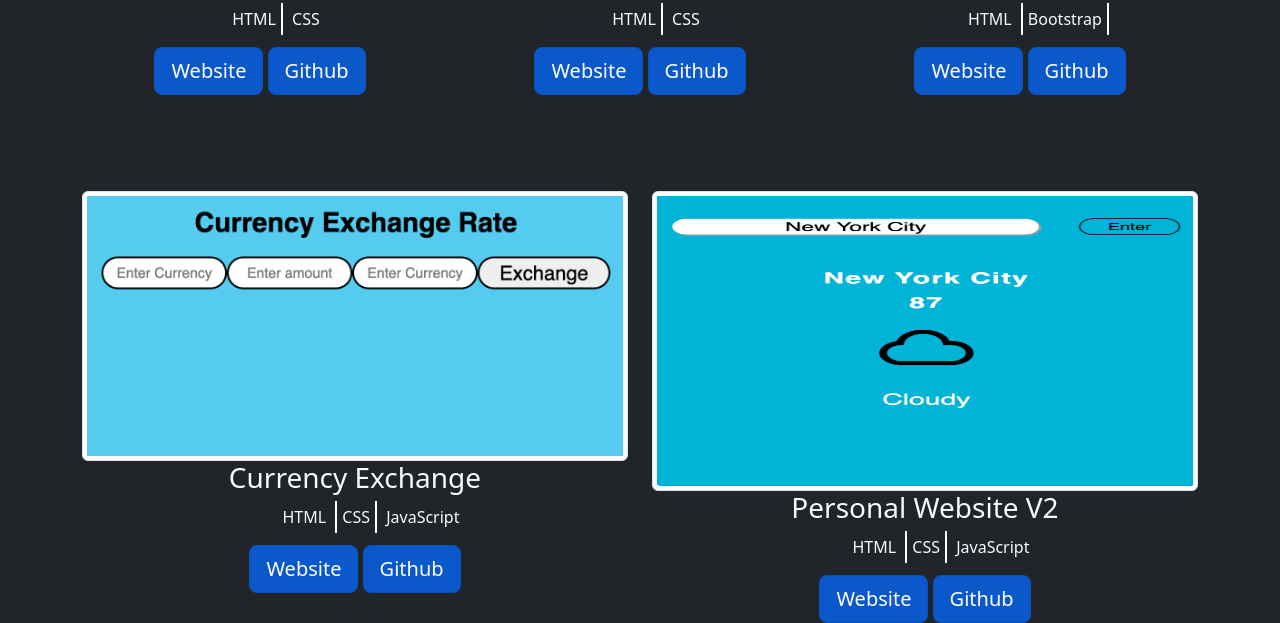
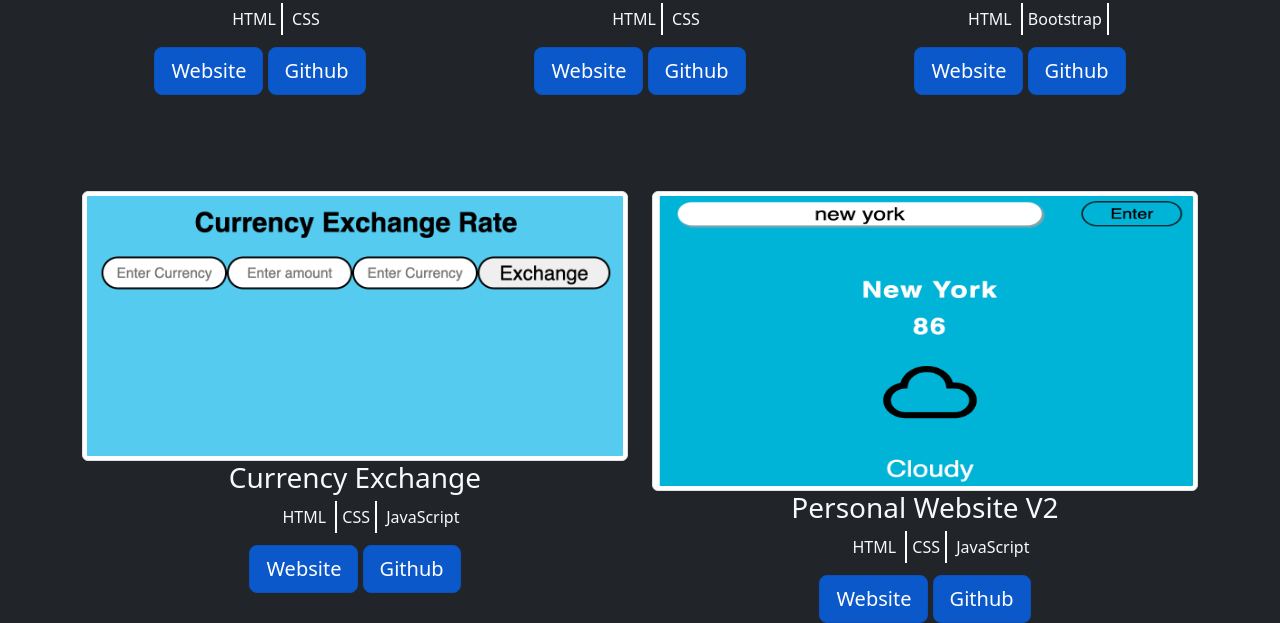
Before and after one commit to Jmelgar1014/Personal-Site-V2, a plain HTML site: page projects.html in a window 1280 px wide. Shown: the part 458-1081 px from the top of the page. Drawn offline with nearby package versions, Linux system fonts and the light colour scheme.

Commit message:
new image

```diff
--- a/projects.html
+++ b/projects.html
@@ -83,7 +83,7 @@
                         <a href="https://github.com/Jmelgar1014/exchange-rate" class="btn btn-primary btn-lg active" role="button" aria-pressed="true">Github</a>
                       </div>
                       <div class="col-sm text-center">
-                        <img id ="weather"src="./img/weather.png" alt="" class="img-thumbnail">
+                        <img id ="weather"src="./img/weather2.png" alt="" class="img-thumbnail">
                         <h3 class="text-light">Personal Website V2</h3>
                         <ul id="stacks" class="text-light">
                             <li>HTML</li>
```
Also changed, not shown: img/weather2.png (added).
